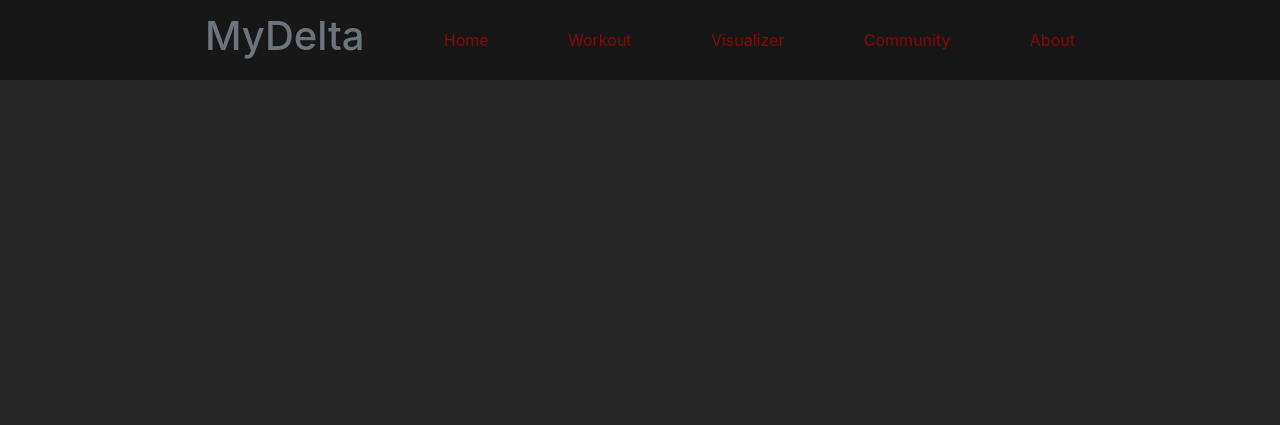
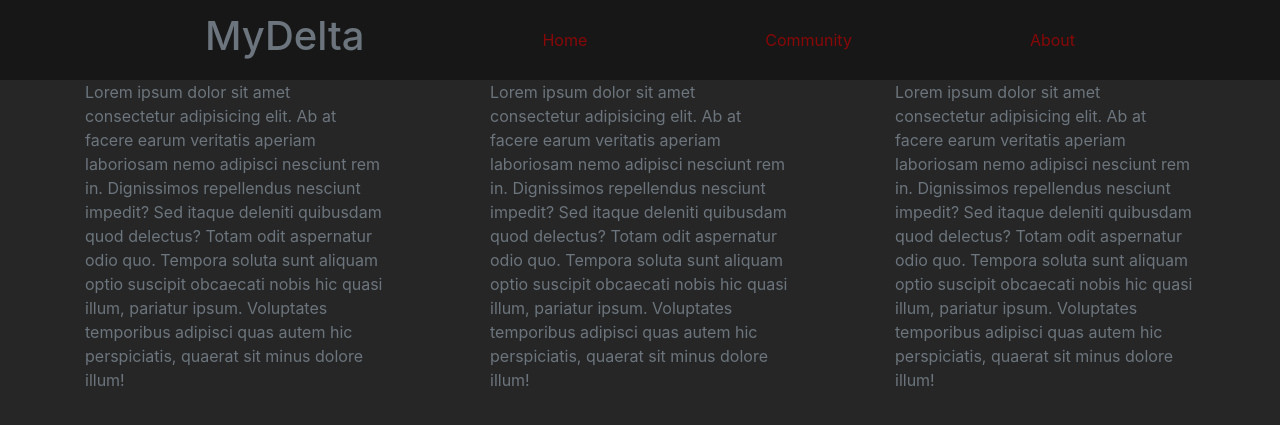
Before and after one commit to bahaaaldin214/hackathon23, a Flask app: page / in a window 1280 px wide. Shown: the top 425 px of the page. Run offline with Flask 3, Linux system fonts and the light colour scheme.

Commit message:
HTML FlexBox Structure

```diff
--- a/static/main.css
+++ b/static/main.css
@@ -8,6 +8,17 @@ body{
     max-width: 900px;
 }
 a.link{
+    font-weight: 500px;
     font-size: 3e;
     color: #880808
 }
+a.link:hover{
+    font-weight: 800px;
+    font-size: 4e;
+    color: #b61212
+}
+div.subcontainer{
+    width:300px;
+    min-width:300px;
+    max-width:300px;
+}
--- a/templates/index.html
+++ b/templates/index.html
@@ -1,27 +1,66 @@
 <!DOCTYPE html>
 <html lang="en">
+
 <head>
     <meta charset="UTF-8">
     <meta name="viewport" content="width=device-width, initial-scale=1.0">
-    <title>test</title>
+    <title>MyDelta</title>
     <!-- Bootstrap Import, include own scripts AFTER importing bootstrap-->
-    <link rel="stylesheet" href="https://cdn.jsdelivr.net/npm/bootstrap@4.5.3/dist/css/bootstrap.min.css" integrity="sha384-TX8t27EcRE3e/ihU7zmQxVncDAy5uIKz4rEkgIXeMed4M0jlfIDPvg6uqKI2xXr2" crossorigin="anonymous">
-    <!-- <script src="https://cdn.jsdelivr.net/npm/bootstrap@4.5.3/dist/js/bootstrap.bundle.min.js" integrity="sha384-ho+j7jyWK8fNQe+A12Hb8AhRq26LrZ/JpcUGGOn+Y7RsweNrtN/tE3MoK7ZeZDyx" crossorigin="anonymous"></script> -->
+    <link rel="stylesheet" href="https://cdn.jsdelivr.net/npm/bootstrap@4.5.3/dist/css/bootstrap.min.css"
+        integrity="sha384-TX8t27EcRE3e/ihU7zmQxVncDAy5uIKz4rEkgIXeMed4M0jlfIDPvg6uqKI2xXr2" crossorigin="anonymous">
+    <!-- Jquery, needed by Bootstrap JS-->
+    <script src="https://code.jquery.com/jquery-3.5.1.slim.min.js"
+        integrity="sha384-DfXdz2htPH0lsSSs5nCTpuj/zy4C+OGpamoFVy38MVBnE+IbbVYUew+OrCXaRkfj"
+        crossorigin="anonymous"></script>
+    <script src="https://cdn.jsdelivr.net/npm/popper.js@1.16.1/dist/umd/popper.min.js"
+        integrity="sha384-9/reFTGAW83EW2RDu2S0VKaIzap3H66lZH81PoYlFhbGU+6BZp6G7niu735Sk7lN"
+        crossorigin="anonymous"></script>
+    <script src="https://cdn.jsdelivr.net/npm/bootstrap@4.5.3/dist/js/bootstrap.min.js"
+        integrity="sha384-w1Q4orYjBQndcko6MimVbzY0tgp4pWB4lZ7lr30WKz0vr/aWKhXdBNmNb5D92v7s"
+        crossorigin="anonymous"></script>
+    <!-- Bootstrap JS-->
+    <script src="https://cdn.jsdelivr.net/npm/bootstrap@4.5.3/dist/js/bootstrap.bundle.min.js"
+        integrity="sha384-ho+j7jyWK8fNQe+A12Hb8AhRq26LrZ/JpcUGGOn+Y7RsweNrtN/tE3MoK7ZeZDyx"
+        crossorigin="anonymous"></script>
+    <!-- Our stylesheets and scripts-->
     <link rel="stylesheet" href="/static/main.css">
     <script src="/static/main.js" type="module" charset="utf-8"></script>
 </head>
+
 <body>
 
-    <nav id = "webNav" class="site-header py-1 pull-left">
-        <div id = "webNavDiv" class="container d-flex flex-column flex-md-row justify-content-between align-items-center text-secondary">
-            <h1 id = "heading" class = "py-2">MyDelta</h1>
+    <nav id="webNav" class="site-header py-1 pull-left">
+        <div id="webNavDiv"
+            class="container d-flex flex-column flex-md-row justify-content-between align-items-center text-secondary">
+            <h1 id="heading" class="py-2">MyDelta</h1>
             <a class="link py-2 d-none d-md-inline-block" href="#">Home</a>
-            <a class="link py-2 d-none d-md-inline-block" href="#">Workout</a>
-            <a class="link py-2 d-none d-md-inline-block" href="#">Visualizer</a>
             <a class="link py-2 d-none d-md-inline-block" href="#">Community</a>
             <a class="link py-2 d-none d-md-inline-block" href="#">About</a>
         </div>
     </nav>
 
+    <div class="container d-flex flex-column flex-md-row justify-content-center justify-content-between text-secondary flex-wrap">
+        <div id="chat" class = "subcontainer d-inline-flex">
+            <div>
+                <p>
+                Lorem ipsum dolor sit amet consectetur adipisicing elit. Ab at facere earum veritatis aperiam laboriosam nemo adipisci nesciunt rem in. Dignissimos repellendus nesciunt impedit? Sed itaque deleniti quibusdam quod delectus?
+                Totam odit aspernatur odio quo. Tempora soluta sunt aliquam optio suscipit obcaecati nobis hic quasi illum, pariatur ipsum. Voluptates temporibus adipisci quas autem hic perspiciatis, quaerat sit minus dolore illum!
+                </p>
+            </div>
+        </div>
+        <div id="visual" class = "subcontainer d-inline-flex">
+            <div>
+                Lorem ipsum dolor sit amet consectetur adipisicing elit. Ab at facere earum veritatis aperiam laboriosam nemo adipisci nesciunt rem in. Dignissimos repellendus nesciunt impedit? Sed itaque deleniti quibusdam quod delectus?
+                Totam odit aspernatur odio quo. Tempora soluta sunt aliquam optio suscipit obcaecati nobis hic quasi illum, pariatur ipsum. Voluptates temporibus adipisci quas autem hic perspiciatis, quaerat sit minus dolore illum!
+            </div>
+        </div>
+        <div id="workout" class = "subcontainer d-inline-flex">
+            <div>
+                Lorem ipsum dolor sit amet consectetur adipisicing elit. Ab at facere earum veritatis aperiam laboriosam nemo adipisci nesciunt rem in. Dignissimos repellendus nesciunt impedit? Sed itaque deleniti quibusdam quod delectus?
+                Totam odit aspernatur odio quo. Tempora soluta sunt aliquam optio suscipit obcaecati nobis hic quasi illum, pariatur ipsum. Voluptates temporibus adipisci quas autem hic perspiciatis, quaerat sit minus dolore illum!
+            </div>
+        </div>
+
 </body>
+
 </html>
```
